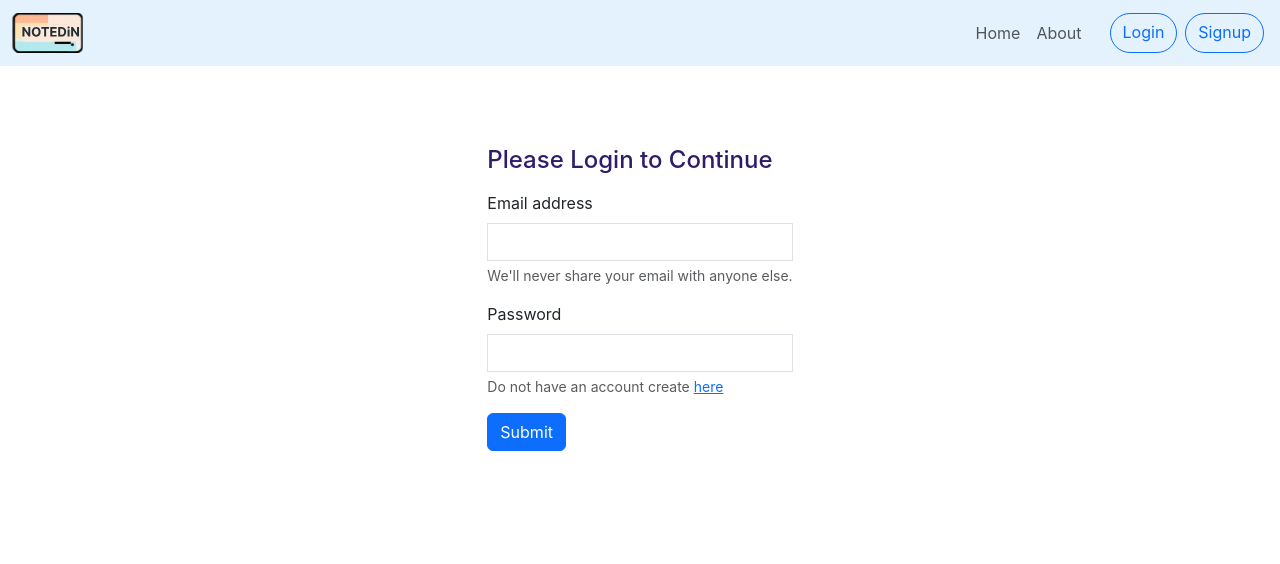
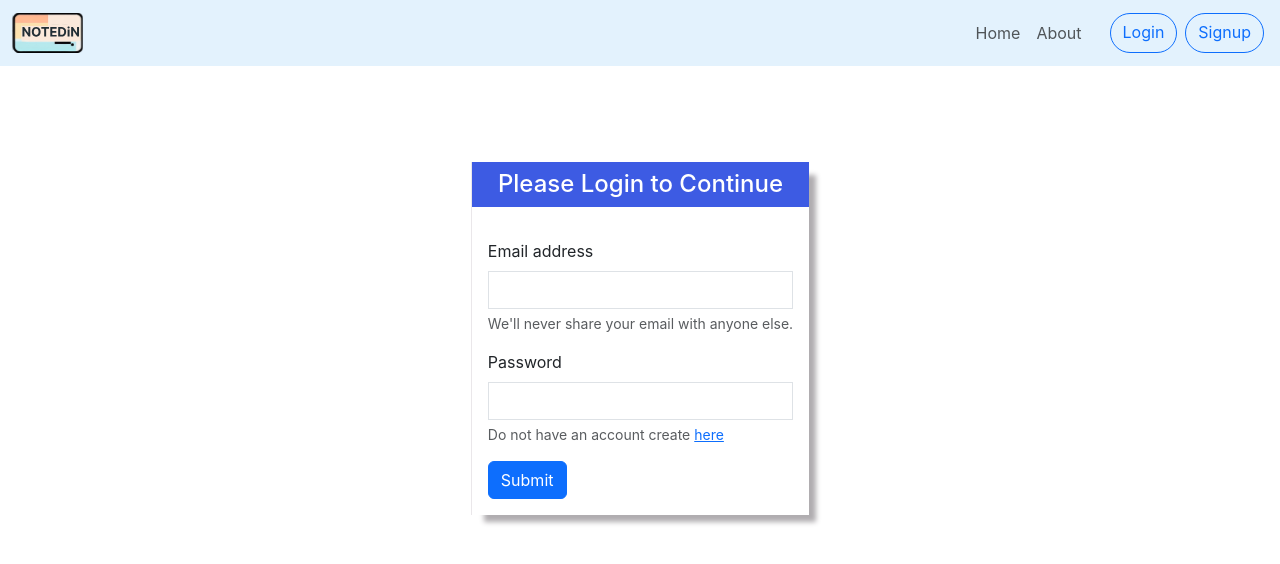
Before and after one commit to tezzv/inotebook, a React (Create React App) app in the folder client/: page /login in a window 1280 px wide. Shown: the top 564 px of the page. Built offline with nearby package versions, Linux system fonts and the light colour scheme.

Commit message:
loginLayout

```diff
--- a/client/src/components/Login.js
+++ b/client/src/components/Login.js
@@ -47,9 +47,9 @@ const Login = () => {
     return (
         <>
             <div className={classes.anim1 + ' authContainer'}>
-                <div className='authContainer1'>
-                    <div>
-                        {!localStorage.getItem('token') && <h4 style={{ color: "#2F1C6A" }} className='my-3'>Please Login to Continue</h4>}
+                <div style={{marginTop: '6rem'}} className='authContainer1'>
+                    <div className='authHeading1'>
+                        {!localStorage.getItem('token') && <h4 style={{ color: "#fff" }} className='my-2'>Please Login to Continue</h4>}
                     </div>
                     <form onSubmit={submitHandler}>
                         <div className="mb-3">
--- a/client/src/components/Signup.js
+++ b/client/src/components/Signup.js
@@ -51,8 +51,10 @@ const Signup = () => {
   return (
     <>
       <div className={classes.anim1 + ' authContainer'}>
-        <div className='authContainer1'>
-          {!localStorage.getItem('token') && <h4 style={{ color: "#2F1C6A" }} className='my-3'>Please create an Account </h4>}
+        <div style={{marginTop: '3rem'}} className='authContainer1'>
+          <div className='authHeading1'>
+            {!localStorage.getItem('token') && <h4 style={{ color: "#fff" }} className='my-3'>Please create an Account </h4>}
+          </div>
           <form onSubmit={submitHandler}>
             <div className="mb-3">
               <label htmlFor="name" className="form-label">Name</label>
--- a/client/src/index.css
+++ b/client/src/index.css
@@ -24,19 +24,48 @@ i {
   border-radius: 0;
 }
 
-.authContainer{
+.authContainer {
   display: flex;
   justify-content: center;
 }
-.authContainer1{
+
+.authContainer1 {
   max-width: 500px;
   display: flex;
   flex-direction: column;
   justify-content: center;
 
-  margin-top: 4rem;
+  /* margin-top: 3rem; */
   margin-bottom: 2rem;
+
+  border-style: solid;
+  border-color: rgb(234, 231, 234);
+  border-width: 0 0 0 .01rem;
+
+  /* box-shadow: #4d4c4c; */
+  -webkit-box-shadow: 10px 10px 5px -3px rgba(176, 173, 176, 1);
+  -moz-box-shadow: 10px 10px 5px -3px rgba(176, 173, 176, 1);
+  box-shadow: 10px 10px 5px -3px rgba(176, 173, 176, 1);
 }
+
+.authContainer1 form {
+  margin: 1rem;
+}
+
+.authHeading1 {
+  display: flex;
+  justify-content: center;
+  /* background-color: #353535; */
+  background-color: #3d5be3;
+  margin-bottom: 1rem;
+  /* margin-top: 1rem; */
+
+
+  /* border-style: dashed; */
+  border-color: #000;
+  border-width: 0 0 .1rem 0;
+}
+
 
 @media only screen and (max-width: 990px) {
   .offcanvas {
@@ -61,8 +90,8 @@ i {
     color: #0657d2;
   }
 
-  .authContainer1{
-    margin-top: 2rem;
+  .authContainer1 {
+    /* margin-top: 4rem; */
     margin-bottom: 2rem;
   }
 }
```
